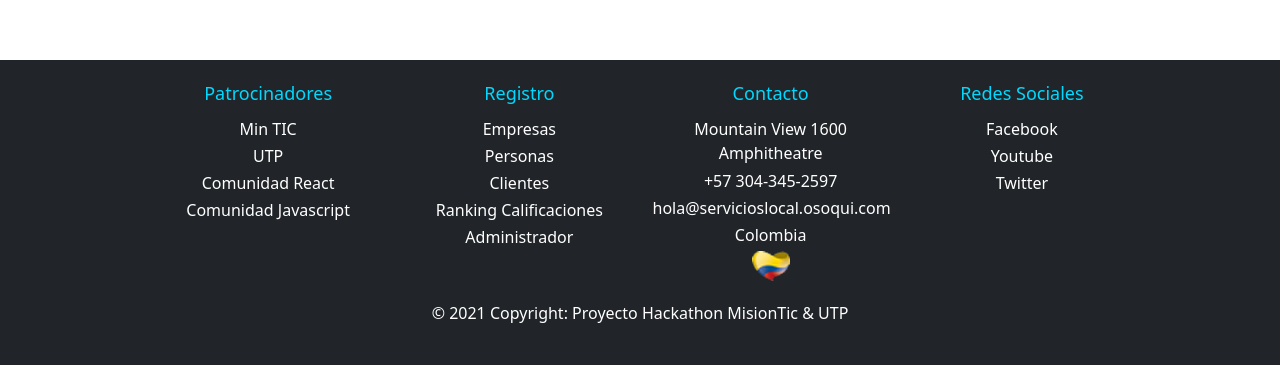
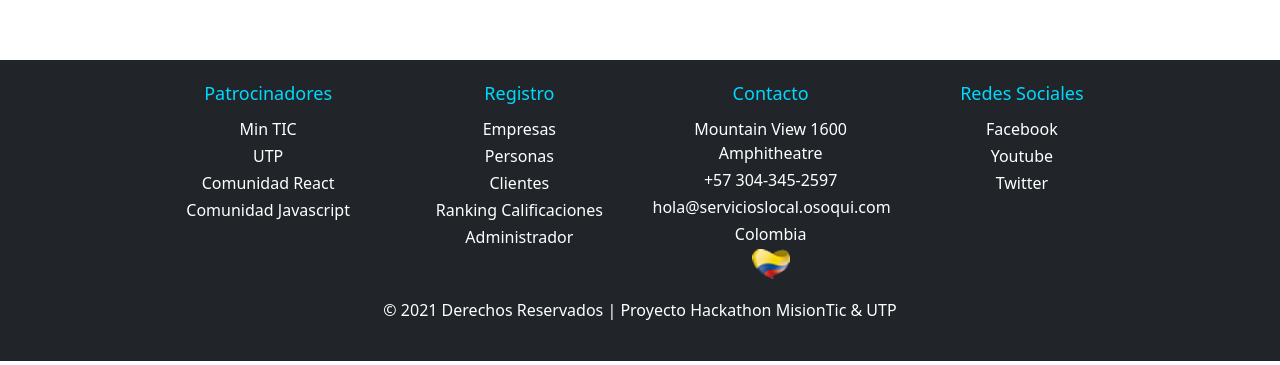
Before and after one commit to lhosorioq/servicioslocales, a React (Create React App) app in the folder client/: page /logout in a window 1280 px wide. Shown: the part 868-1233 px from the top of the page. Built offline with nearby package versions, Linux system fonts and the light colour scheme.

Commit message:
Modificar links en Footer, agregar opciones Patrocinadores, agregar Corazon de Colombia

```diff
--- a/client/src/components/footer/FooterComp.jsx
+++ b/client/src/components/footer/FooterComp.jsx
@@ -42,7 +42,7 @@
 
                 </Footer.Row>
                 <Footer.Il className="footer-copyright text-center py-3">
-                    &copy; {new Date().getFullYear()} Copyright: Proyecto Hackathon MisionTic & UTP
+                    &copy; {new Date().getFullYear()} Derechos Reservados | Proyecto Hackathon MisionTic & UTP
                 </Footer.Il>
             </Footer.Wrapper>
         </Footer>
--- a/client/src/components/footer/footer.jsx
+++ b/client/src/components/footer/footer.jsx
@@ -52,7 +52,7 @@
 
 export const Il = styled.p`
     color: #fff;
-    margin-bottom: 4px;
+    margin-bottom: 3px;
     font-size: 16px;
     text-decoration: none;
 `;
```
